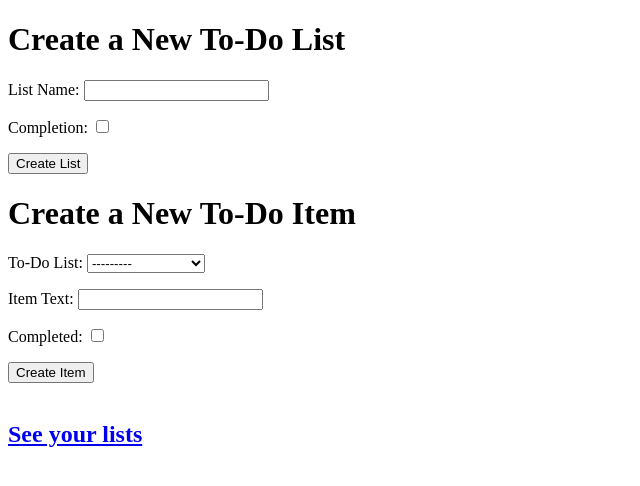
After one commit to Gabriel-Roc/Django-learn, a Django app: page /lists/new/ in a window 1280 px wide. The commit adds this page. Shown: the top 486 px of the page, without its empty margins (0-640 px from the left). Run offline with Django 5.2, Linux system fonts and the light colour scheme; data comes from the database, SQL or seed files in the repository.

Commit message:
added forms and a way to make new lists and items.

```diff
--- /dev/null
+++ b/my_site/app_test/forms.py
@@ -0,0 +1,11 @@
+from django import forms
+from .models import ToDoList
+
+class CreateNewList(forms.Form):
+    name = forms.CharField(label='List Name', max_length=200)
+    completion = forms.BooleanField(label='Completion', required=False)
+
+class CreateNewItem(forms.Form):
+    todo_list = forms.ModelChoiceField(queryset=ToDoList.objects.all(), label='To-Do List')
+    text = forms.CharField(label='Item Text', max_length=200)
+    completed = forms.BooleanField(label='Completed', required=False)
--- /dev/null
+++ b/my_site/app_test/templates/new_list.html
@@ -0,0 +1,21 @@
+<!DOCTYPE html>
+{% extends 'base.html' %}
+{% block title%}Create New List{% endblock %}
+{% block content %}
+<div>
+<h1>Create a New To-Do List</h1>
+<form method="POST" action="/lists/new/">
+    {% csrf_token %}
+    {{form_list.as_p}}
+    <button type="submit" name="save">Create List</button>
+</form>
+<h1>Create a New To-Do Item</h1>
+<form method="POST" action="/lists/new/">
+    {% csrf_token %}
+    {{form_item.as_p}}
+    <button type="submit" name="save">Create Item</button>
+</form>
+</div>
+<br>
+<h2><a href="/lists/">See your lists</a></h2>
+{% endblock %}
--- a/my_site/app_test/urls.py
+++ b/my_site/app_test/urls.py
@@ -3,5 +3,6 @@ from . import views
 
 urlpatterns = [
     path('', views.home, name='home'),
-    path('lists/', views.view_list, name='lists')
+    path('lists/', views.view_list, name='lists'),
+    path('lists/new/', views.new_list, name='new_list'),
 ]
--- a/my_site/app_test/views.py
+++ b/my_site/app_test/views.py
@@ -1,6 +1,7 @@
 from django.shortcuts import render
 from django.http import HttpResponse
 from .models import ToDoItem, ToDoList
+from .forms import CreateNewList, CreateNewItem
 
 def home(request):
     return render(request, 'home.html')
@@ -9,3 +10,19 @@ def view_list(request):
     items = ToDoItem.objects.all()
     lists = ToDoList.objects.all()
     return render(request, 'list.html', {'items': items, 'lists': lists})
+
+def new_list(request):
+    if request.method == 'POST':
+        form_list = CreateNewList(request.POST)
+        form_item = CreateNewItem(request.POST)
+        if form_list.is_valid() and form_item.is_valid():
+            l = form_list.cleaned_data['name']
+            t = ToDoList(name=l) # to do list that is on models.py
+            t.save()
+            i = form_item.cleaned_data['text']
+            c = ToDoItem(text=i, todo_list=t) # to do item that is on models.py
+            c.save()
+    else:
+        form_list = CreateNewList()
+        form_item = CreateNewItem()
+    return render(request, 'new_list.html', {'form_list': form_list, 'form_item': form_item})
```
Also changed, not shown: my_site/app_test/templates/list.html (+8 -8 lines).
